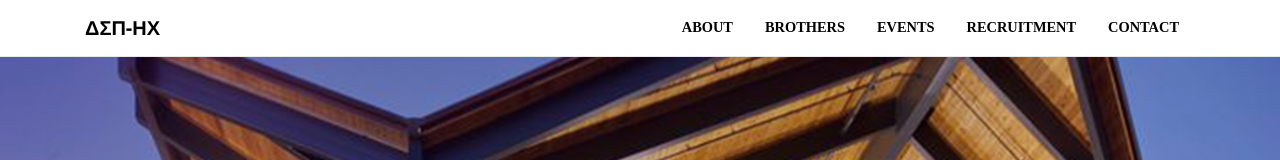
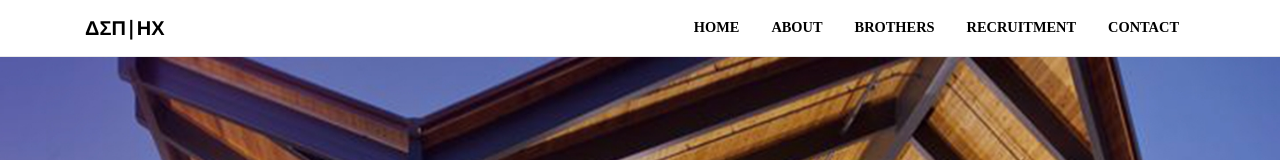
Before and after one commit to DeltaSigmaPiHX/DeltaSigmaPiHX.github.io, a website with bundled scripts: page recruitment.html in a window 1280 px wide. Shown: the top 160 px of the page. Built offline with nearby package versions, Linux system fonts and the light colour scheme; a web font is replaced by a local one.

Commit message:
Add files via upload

```diff
--- a/recruitment.html
+++ b/recruitment.html
@@ -32,20 +32,20 @@ and open the template in the editor.
             <!-- Navigation -->
             <nav class="navbar navbar-expand-lg navbar-light fixed-top navbar-shrink" id="mainNav">
                 <div class="container">
-                    <a class="navbar-brand" href="index.html">ΔΣΠ-ΗΧ</a>
+                    <a class="navbar-brand" href="index.html">ΔΣΠ|ΗΧ</a>
                     <button class="navbar-toggler navbar-toggler-right" type="button" data-toggle="collapse" data-target="#navbarResponsive" aria-controls="navbarResponsive" aria-expanded="false" aria-label="Toggle navigation">
                         <span class="navbar-toggler-icon"></span>
                     </button>
                     <div class="collapse navbar-collapse" id="navbarResponsive">
                         <ul class="navbar-nav ml-auto">
                             <li class="nav-item">
+                                <a class="nav-link" href="index.html">Home</a>
+                            </li>
+                            <li class="nav-item">
                                 <a class="nav-link" href="about.html">About</a>
                             </li>
                             <li class="nav-item">
                                 <a class="nav-link" href="brothers.html">Brothers</a>
-                            </li>
-                            <li class="nav-item">
-                                <a class="nav-link" href="events.html">Events</a>
                             </li>
                             <li class="nav-item">
                                 <a class="nav-link" href="recruitment.html">Recruitment</a>
```
